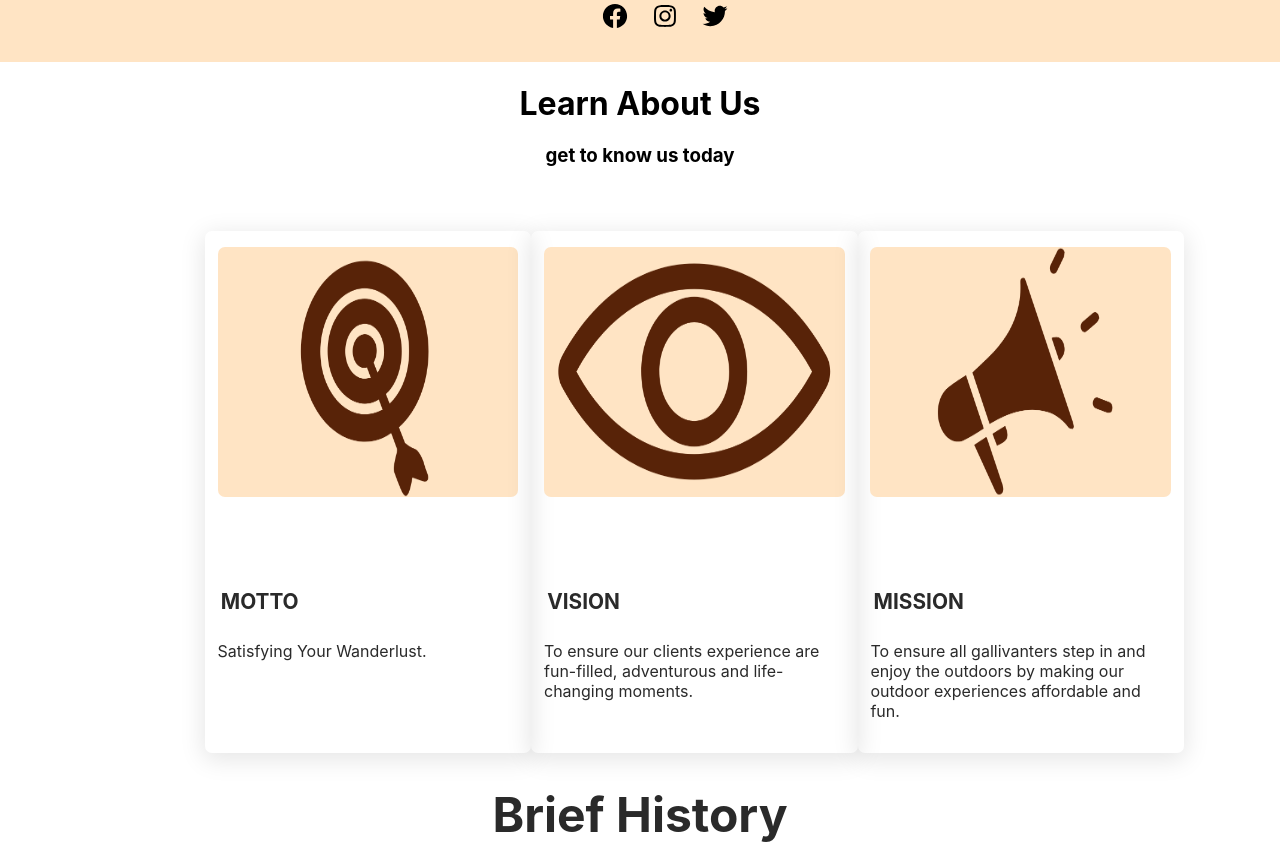
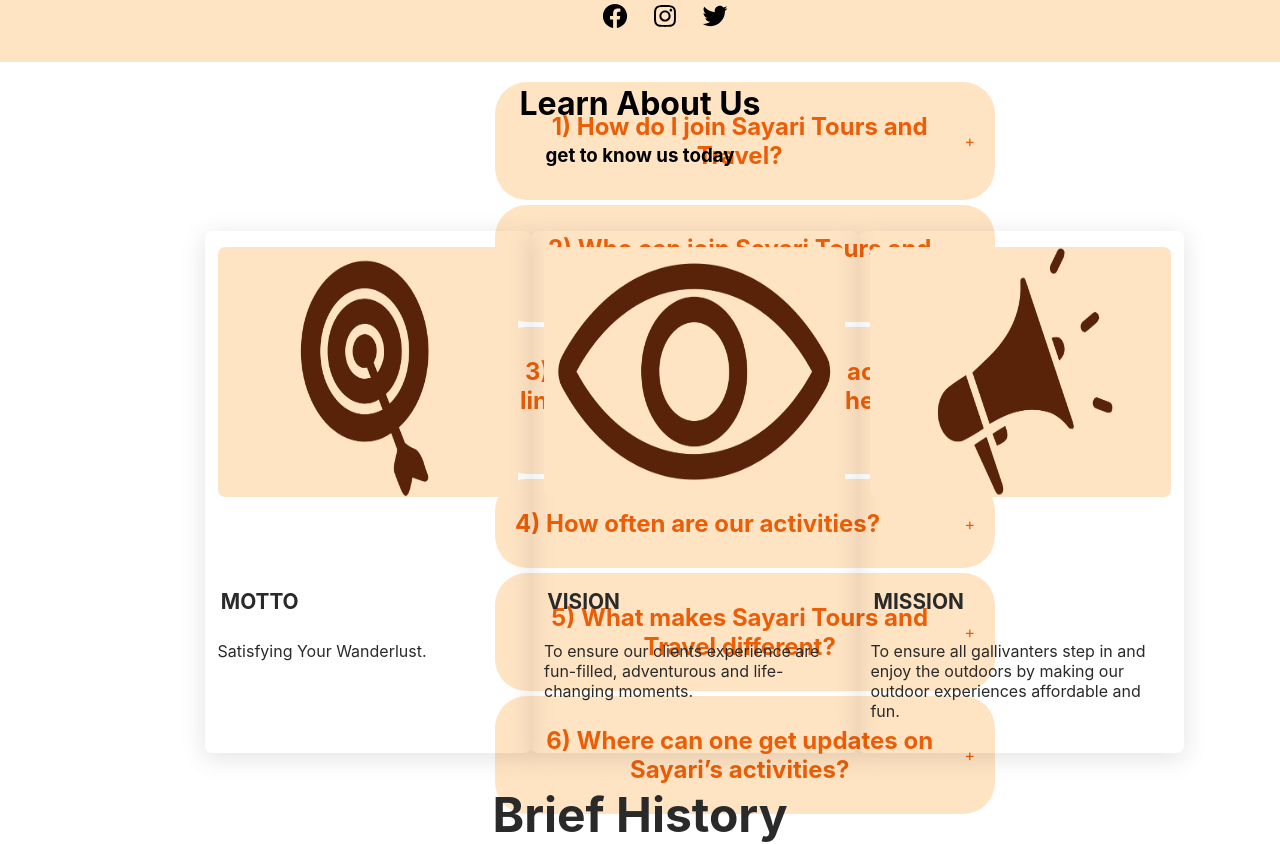
Before and after one commit to bonnkekimani/STTnew, a React (Create React App) app in the folder my-app/: page / in a window 1280 px wide. Shown: the part 2380-3224 px from the top of the page. Built offline with nearby package versions, Linux system fonts and the light colour scheme.

Commit message:
A updates

```diff
--- a/my-app/src/components/Contact/Contact.css
+++ b/my-app/src/components/Contact/Contact.css
@@ -149,6 +149,44 @@
 .icons>*:hover{
     cursor: pointer;
 }
+.f-wrapper{
+    display: flex;
+    height: 100vh;
+    width: 100vh;
+    justify-content: center;
+    align-items: center;
+    margin-left: 25%;
+}
+.accordion{
+    width: 500px;
+}
+.item{
+    background: bisque;
+    margin-bottom: 5px;
+    padding: 10px 20px;
+    border-radius: 2rem;
+    cursor: pointer;
+}
+.title{
+    color: #eb5e07;
+    display: flex;
+    justify-content: space-between;
+    align-items: center;
+
+
+
+}
+.content{
+    color: black;
+    max-height:0 ;
+    overflow: hidden;
+    transition: all 0.5s cubic-bezier(0,1,0,1);
+}
+.content.show{
+    height: auto;
+    max-height: 9999px;
+    transition: all 0.5s cubic-bezier(1,0,1,0);
+}
 @media screen and (max-width:480px){
     .contact-form{
         flex-direction: column;
--- a/my-app/src/components/Contact/Contact.js
+++ b/my-app/src/components/Contact/Contact.js
@@ -2,11 +2,50 @@
 import './Contact.css'
 import {FaFacebook,FaInstagram,FaTwitter,} from "react-icons/fa"
 import {HouseRounded, Phone, Email} from '@mui/icons-material';
-
+import { useState } from 'react';
 
 
 function Contact() {
+     const [selected , setSelected] = useState(null)
+     const toggle = (i) =>{
+          if (selected == i){
+               return setSelected(null)
+          }
+          setSelected (i)
+     }
+     const data=[
+          {
 
+              "question": "1) How do I join Sayari Tours and Travel?",
+              "answer": "Contact 0701418956 or 0797662811. Ps: It’s FREE to join.We have a WhatsApp group that is strict on what we share.You can follow us in all our socials:Instagram, Facebook and Twitter"
+           },
+           {
+
+              "question": "2) Who can join Sayari Tours and Travel?",
+              "answer": "Everyone is welcome. Come with your full spirit of adventure, haha!"
+           },
+           {
+
+              "question": "3) Does participation in the activities lined up dependant on whether one is a member?",
+              "answer": "Absolutely not. We aim at satisfying your wanderlust unbiased."
+           },
+           {
+
+              "question": "4) How often are our activities?",
+              "answer": "We strive to offer the best and most affordable expeditions at least monthly"
+           },
+           {
+
+              "question": "5) What makes Sayari Tours and Travel different?",
+              "answer": "We listen to our fellow adventurers’ expedition ideas and requests and act on them. We work best as a team"
+           },
+           {
+
+              "question": "6) Where can one get updates on Sayari’s activities?",
+              "answer": "Instagram, WhatsApp,Twitter,Facebook."
+           },
+
+      ]
 
     return (
         // NavBar Goes Here
@@ -71,9 +110,24 @@
                     <a href='https://instagram.com/sayaritoursandtravel?igshid=YmMyMTA2M2Y='style={{color:'black'}}><span><FaInstagram/></span></a>
                     <a href='https://twitter.com/sayari_tours?t=1GAgyZCmnkpaIgsFaIhmvg&s=09' style={{color:'black'}}><span><FaTwitter/></span></a>
 
+                </div>
+                <div className='f-wrapper'>
+                    <div className='accordion'>
+                         {data.map((item,i)=>(
+                              <div className='item'>
+                                   <div className='title' onClick={()=>toggle(i)}>
+                                        <h2>{item.question}</h2>
+                                        <span>{selected == i ? '-': '+'}</span>
+                                   </div>
+                                   <div className={selected == i ? 'content show': 'content'}>{item.answer}</div>
+                              </div>
+                         ))}
 
 
-              </div>
+                    </div>
+
+
+                </div>
 
             </div>
             </div>
```
Also changed, not shown: my-app/src/App.js (+11 -0 lines), my-app/src/components/About/About.js (+3 -4 lines).
